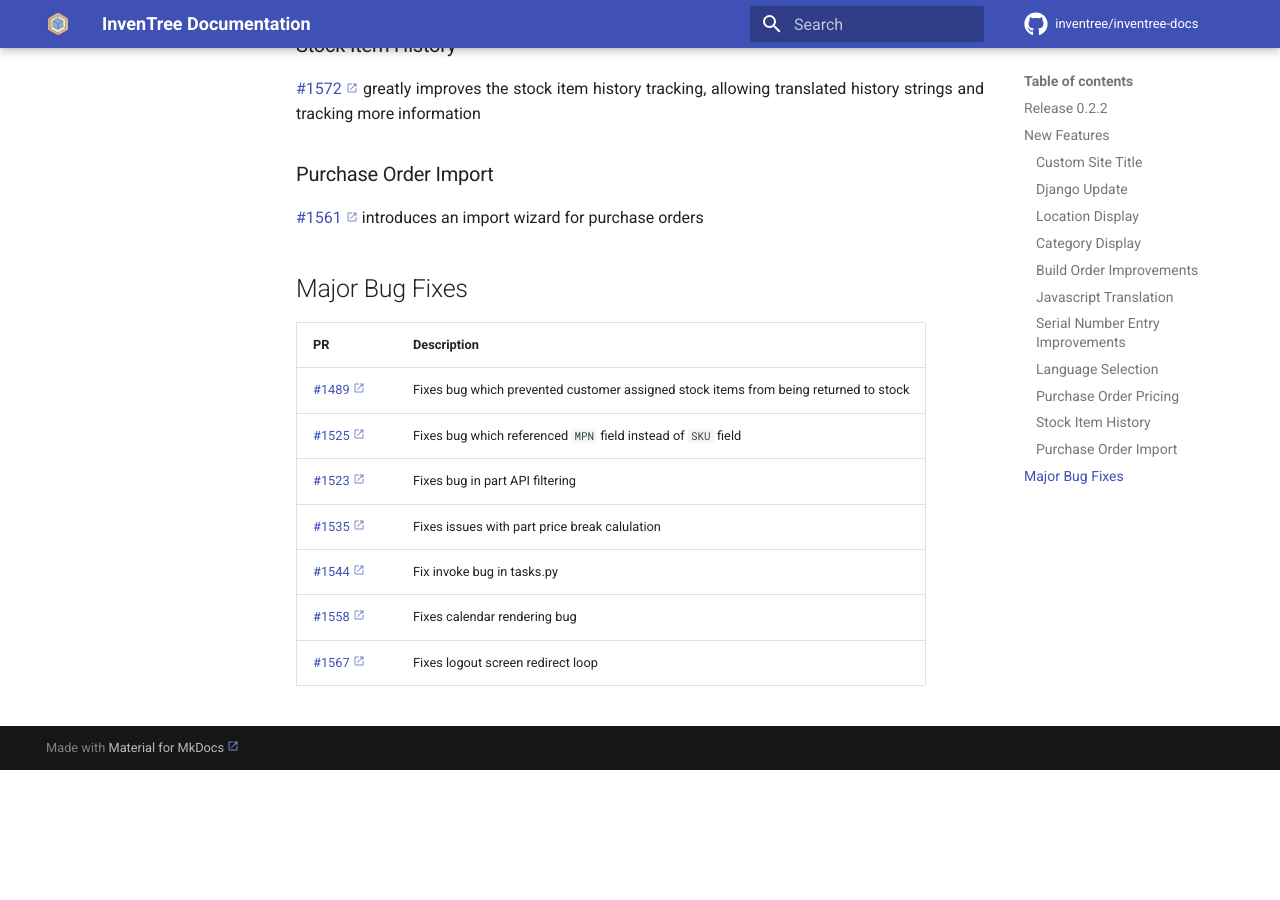
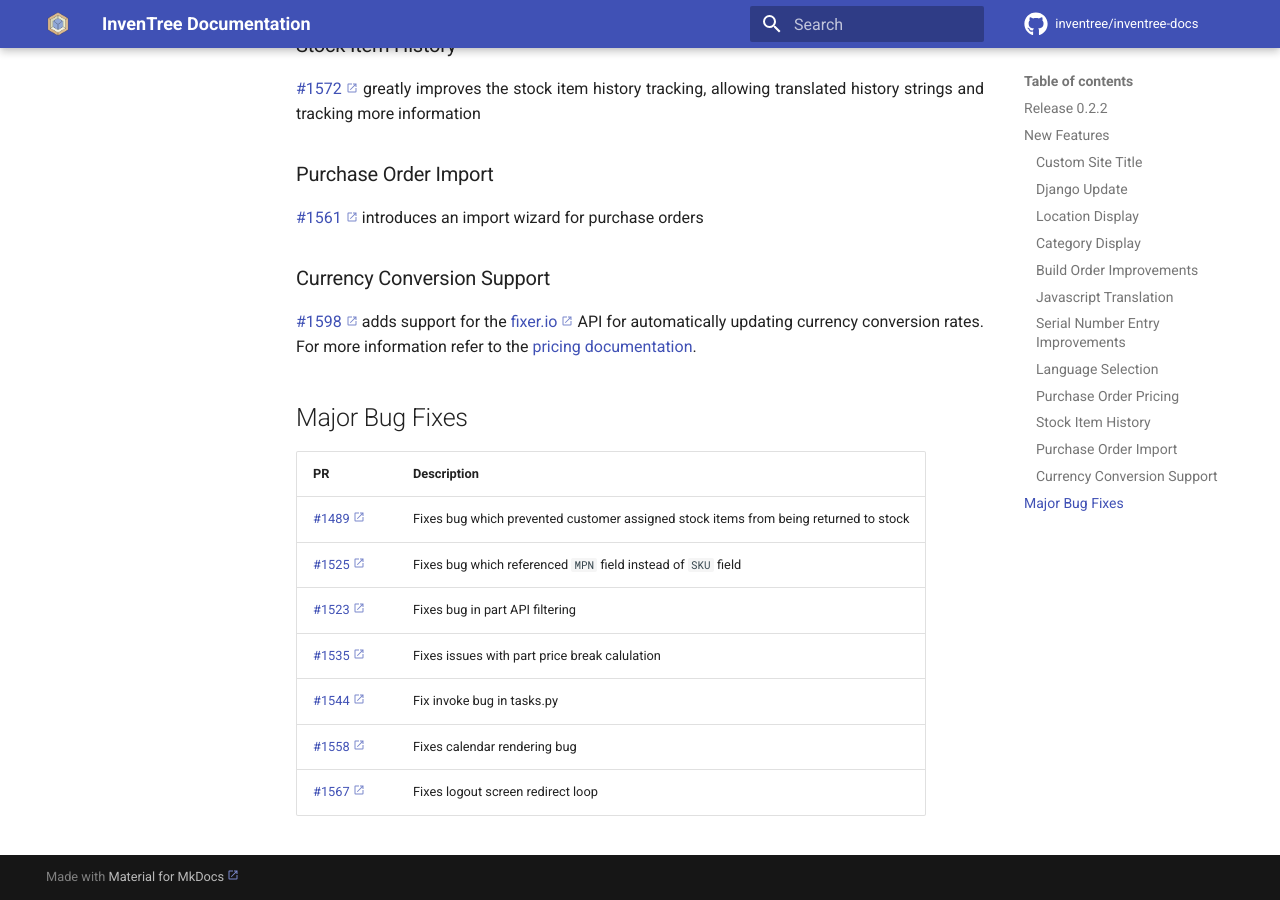
Before and after one commit to inventree/inventree-docs, an MkDocs documentation site: the page built from docs/releases/0.2.2.md, in a window 1280 px wide and 900 px high, scrolled down 1472 px. Built offline with MkDocs 1.6.1 and Material for MkDocs 9.7.7, drawn with Linux system fonts in a browser that asks for light colours; a script that is not in the unit is left out; comment, search, counter and statistics services are not loaded; before the commit the page ends 2242 px from its top, so only the background shows below that.

Commit message:
Pricing info

```diff
--- a/docs/releases/0.2.2.md
+++ b/docs/releases/0.2.2.md
@@ -52,6 +52,10 @@ title: Release 0.2.2
 
 [#1561](https://github.com/inventree/InvenTree/pull/1561) introduces an import wizard for purchase orders
 
+### Currency Conversion Support
+
+[#1598](https://github.com/inventree/InvenTree/pull/1598) adds support for the [fixer.io](https://fixer.io) API for automatically updating currency conversion rates. For more information refer to the [pricing documentation](../../part/pricing).
+
 ## Major Bug Fixes
 
 | PR | Description |
--- a/mkdocs.yml
+++ b/mkdocs.yml
@@ -60,6 +60,7 @@ nav:
     - Parameters: part/parameter.md
     - Templates: part/template.md
     - Tests: part/test.md
+    - Pricing: part/pricing.md
   - Stock:
     - Stock Items: stock/stock.md
     - Adjusting Stock: stock/adjust.md
```
Also changed, not shown: docs/part/pricing.md (added, +17 -0 lines).
